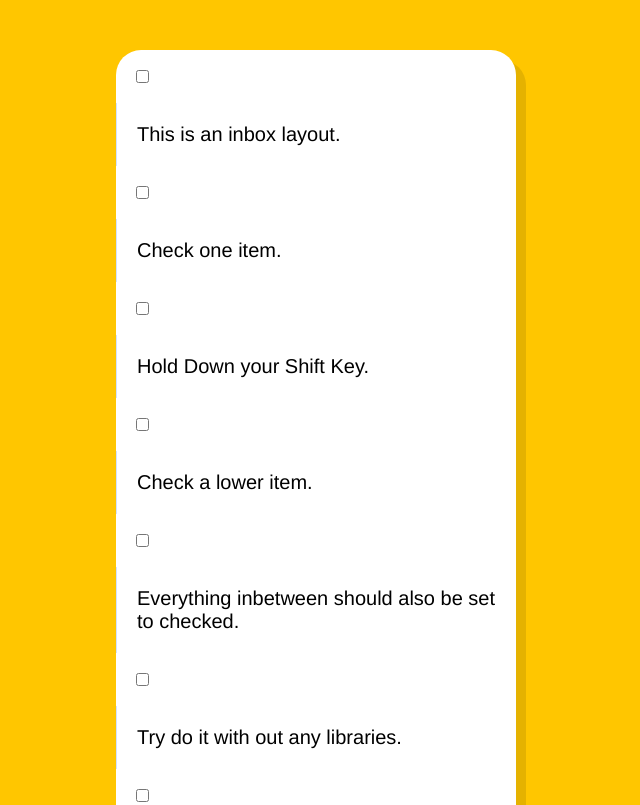
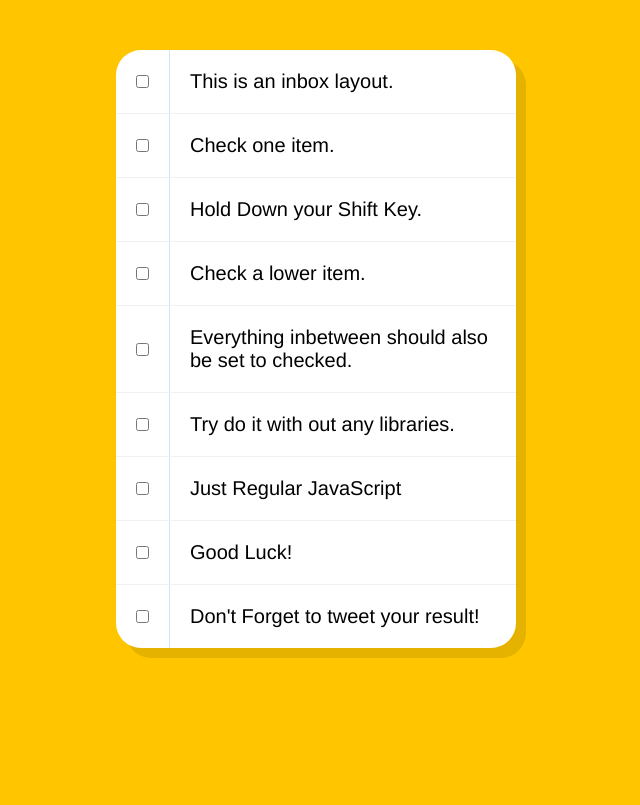
Before and after one commit to maroufazam78-ui/shift-click-checkboxes, a plain HTML site: page index.html in a window 1280 px wide. Shown: the top 805 px of the page, without its empty margins (324-964 px from the left). Drawn offline with Linux system fonts and the light colour scheme.

Commit message:
Improve CSS layout

```diff
--- a/style.css
+++ b/style.css
@@ -11,13 +11,13 @@ html {
   box-shadow: 10px 10px 0 rgba(0,0,0,0.1);
 }
 
-.iteam {
+.item {
   display: flex;
   align-items: center;
   border-bottom: 1px solid #F1F1F1;
 }
 
-.iteam:last-child {
+.item:last-child {
   border-bottom: 0;
 }
 
```
